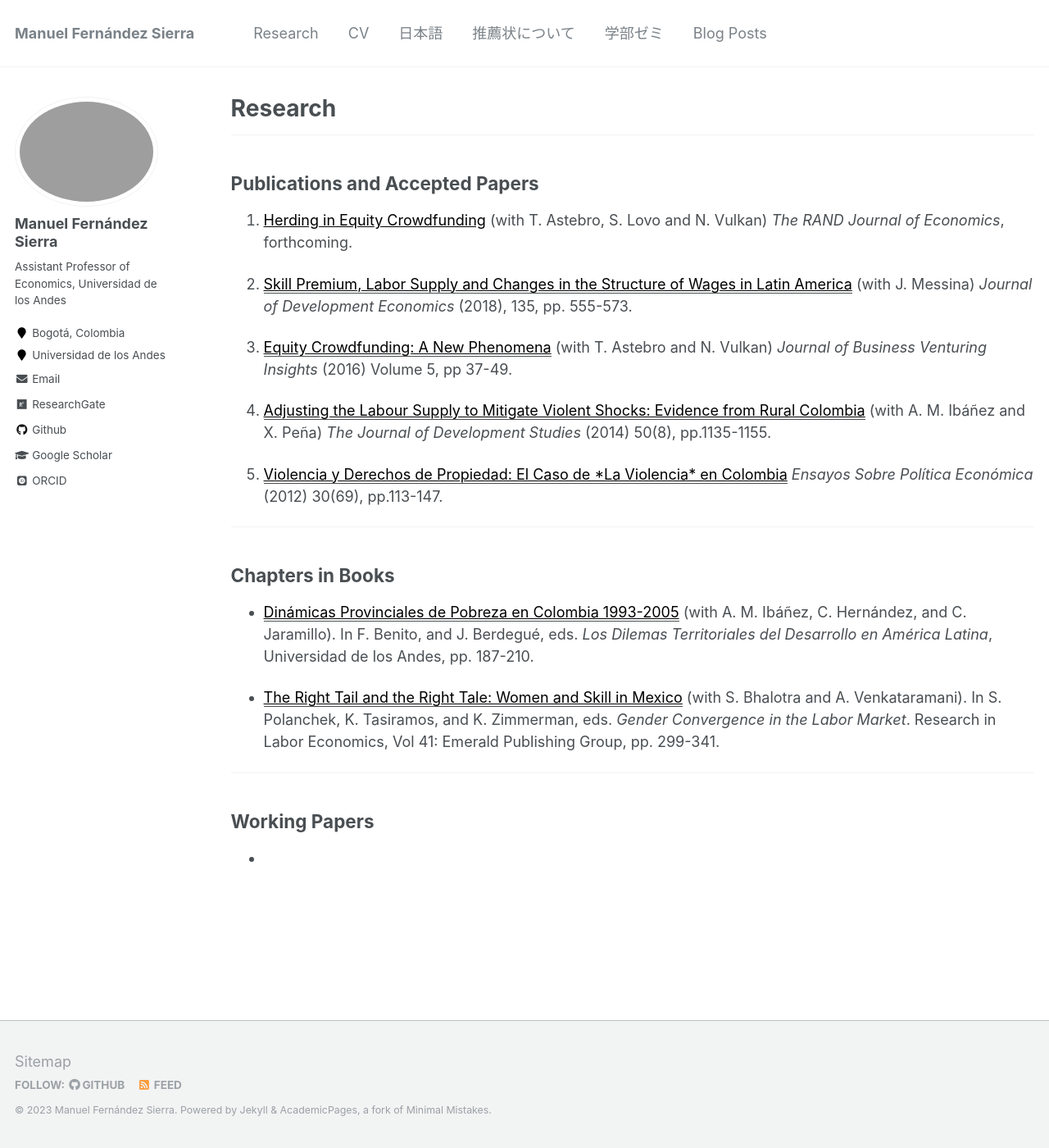
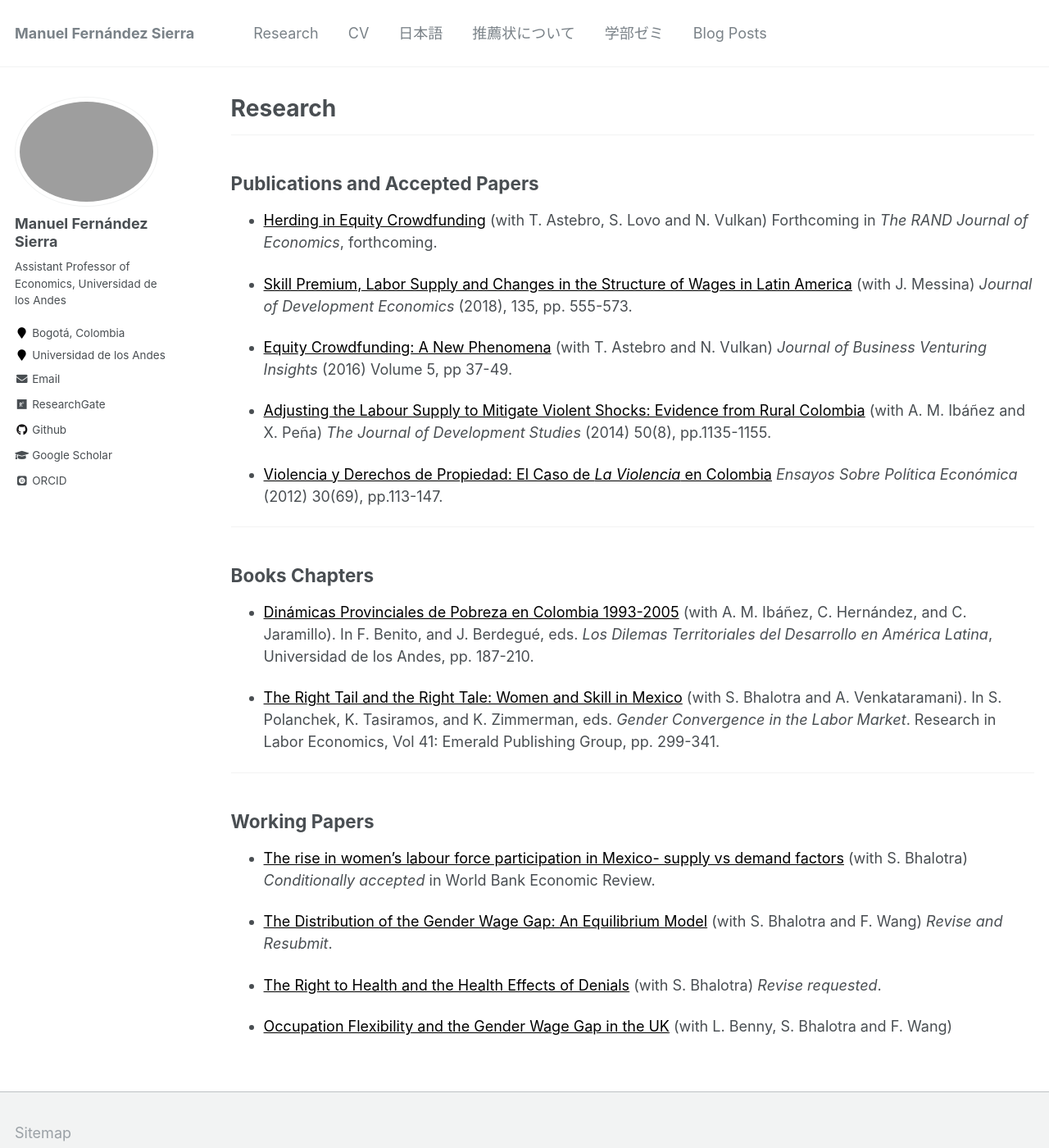
Before and after one commit to man-fern/man-fern.github.io, a Jekyll site: the page built from _pages/research.md, in a window 1280 px wide and 1400 px high. Shown: the whole window at 82% size. Built offline with Jekyll 4.4.1, drawn with Linux system fonts in a browser that asks for light colours; some web fonts are replaced.

Commit message:
Update research.md

```diff
--- a/_pages/research.md
+++ b/_pages/research.md
@@ -11,26 +11,32 @@ redirect_from:
 
 ## Publications and Accepted Papers
 
-1. <a href="https://people.hec.edu/lovo/wp-content/uploads/sites/28/2023/01/Herding_Equity_Crowdfunding-4.pdf" style="color: black;">Herding in Equity Crowdfunding</a> (with T. Astebro, S. Lovo and N. Vulkan) *The RAND Journal of Economics*, forthcoming.
+* <a href="https://people.hec.edu/lovo/wp-content/uploads/sites/28/2023/01/Herding_Equity_Crowdfunding-4.pdf" style="color: black;">Herding in Equity Crowdfunding</a> (with T. Astebro, S. Lovo and N. Vulkan) Forthcoming in *The RAND Journal of Economics*, forthcoming.
 
-2. <a href="https://www.sciencedirect.com/science/article/abs/pii/S0304387818304905" style="color: black;"> <u>Skill Premium, Labor Supply and Changes in the Structure of Wages in Latin America</u></a> (with J. Messina) *Journal of Development Economics* (2018), 135, pp. 555-573.
+* <a href="https://www.sciencedirect.com/science/article/abs/pii/S0304387818304905" style="color: black;">Skill Premium, Labor Supply and Changes in the Structure of Wages in Latin America</a> (with J. Messina) *Journal of Development Economics* (2018), 135, pp. 555-573.
 
-3. <a href="https://www.sciencedirect.com/science/article/abs/pii/S2352673416300026" style="color: black;"> <u>Equity Crowdfunding: A New Phenomena</u></a> (with T. Astebro and N. Vulkan) *Journal of Business Venturing Insights* (2016) Volume 5, pp 37-49.
+* <a href="https://www.sciencedirect.com/science/article/abs/pii/S2352673416300026" style="color: black;">Equity Crowdfunding: A New Phenomena</a> (with T. Astebro and N. Vulkan) *Journal of Business Venturing Insights* (2016) Volume 5, pp 37-49.
 
-4. <a href="https://www.tandfonline.com/doi/abs/10.1080/00220388.2014.919384" style="color: black;"> <u>Adjusting the Labour Supply to Mitigate Violent Shocks: Evidence from Rural Colombia</u></a> (with A. M.  Ibáñez and X. Peña) *The Journal of Development Studies* (2014) 50(8), pp.1135-1155.
+* <a href="https://www.tandfonline.com/doi/abs/10.1080/00220388.2014.919384" style="color: black;"> Adjusting the Labour Supply to Mitigate Violent Shocks: Evidence from Rural Colombia</a> (with A. M.  Ibáñez and X. Peña) *The Journal of Development Studies* (2014) 50(8), pp.1135-1155.
 
-5. <a href="https://www.banrep.gov.co/sites/default/files/publicaciones/archivos/espe_art3_69.pdf" style="color: black;"> <u>Violencia y Derechos de Propiedad: El Caso de *La Violencia* en Colombia</u></a> *Ensayos Sobre Política Económica* (2012) 30(69), pp.113-147.
+* <a href="https://www.banrep.gov.co/sites/default/files/publicaciones/archivos/espe_art3_69.pdf" style="color: black;"> Violencia y Derechos de Propiedad: El Caso de *La Violencia* en Colombia</a> *Ensayos Sobre Política Económica* (2012) 30(69), pp.113-147.
 
 <hr>
 
-## Chapters in Books
+## Books Chapters
 
-* <a href="https://www.jstor.org/stable/10.7440/j.ctt1g0b7ps" style="color: black;"> <u>Dinámicas Provinciales de Pobreza en Colombia 1993-2005</u></a> (with A. M.  Ibáñez, C. Hernández, and C. Jaramillo). In F. Benito, and J. Berdegué, eds. *Los Dilemas Territoriales del Desarrollo en América Latina*, Universidad de los Andes, pp. 187-210.
+* <a href="https://www.jstor.org/stable/10.7440/j.ctt1g0b7ps" style="color: black;"> Dinámicas Provinciales de Pobreza en Colombia 1993-2005</a> (with A. M.  Ibáñez, C. Hernández, and C. Jaramillo). In F. Benito, and J. Berdegué, eds. *Los Dilemas Territoriales del Desarrollo en América Latina*, Universidad de los Andes, pp. 187-210.
 
-* <a href="https://www.emerald.com/insight/publication/doi/10.1108/S0147-9121201541" style="color: black;"> <u>The Right Tail and the Right Tale: Women and Skill in Mexico</u></a> (with S. Bhalotra and A. Venkataramani). In S. Polanchek, K. Tasiramos, and K. Zimmerman, eds. *Gender Convergence in the Labor Market*. Research in Labor Economics, Vol 41: Emerald Publishing Group, pp. 299-341.
+* <a href="https://www.emerald.com/insight/publication/doi/10.1108/S0147-9121201541" style="color: black;"> The Right Tail and the Right Tale: Women and Skill in Mexico</a> (with S. Bhalotra and A. Venkataramani). In S. Polanchek, K. Tasiramos, and K. Zimmerman, eds. *Gender Convergence in the Labor Market*. Research in Labor Economics, Vol 41: Emerald Publishing Group, pp. 299-341.
 
 <hr>
 
 ## Working Papers
 
-*
+* <a href="https://fanwangecon.github.io/assets/BhalotraFernandezWangMexicoFLFP.pdf" style="color: black;">The rise in women's labour force participation in Mexico- supply vs demand factors</a> (with S. Bhalotra) *Conditionally accepted* in World Bank Economic Review.
+
+* <a href="https://fanwangecon.github.io/assets/BhalotraFernandezWangMexicoFLFP.pdf" style="color: black;"> The Distribution of the Gender Wage Gap: An Equilibrium Model</a> (with S. Bhalotra and F. Wang) *Revise and Resubmit*.
+
+* <a href="https://fanwangecon.github.io/assets/UK_Flexibility_Gender_Wage_Gap.pdf" style="color: black;"> The Right to Health and the Health Effects of Denials</a> (with S. Bhalotra) *Revise requested*.
+
+* <a href="https://fanwangecon.github.io/assets/UK_Flexibility_Gender_Wage_Gap.pdf" style="color: black;"> Occupation Flexibility and the Gender Wage Gap in the UK</a> (with L. Benny, S. Bhalotra and F. Wang)
```
